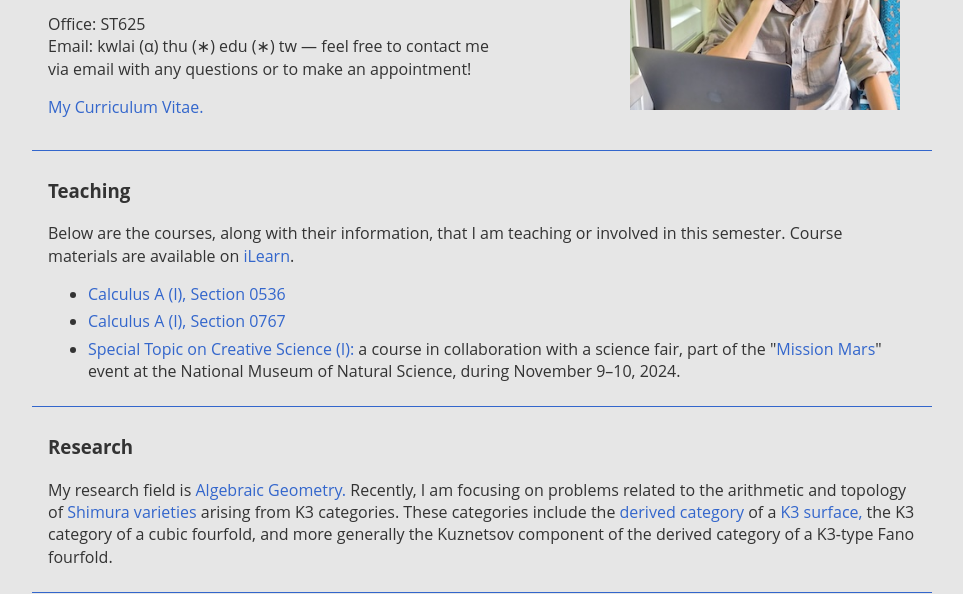
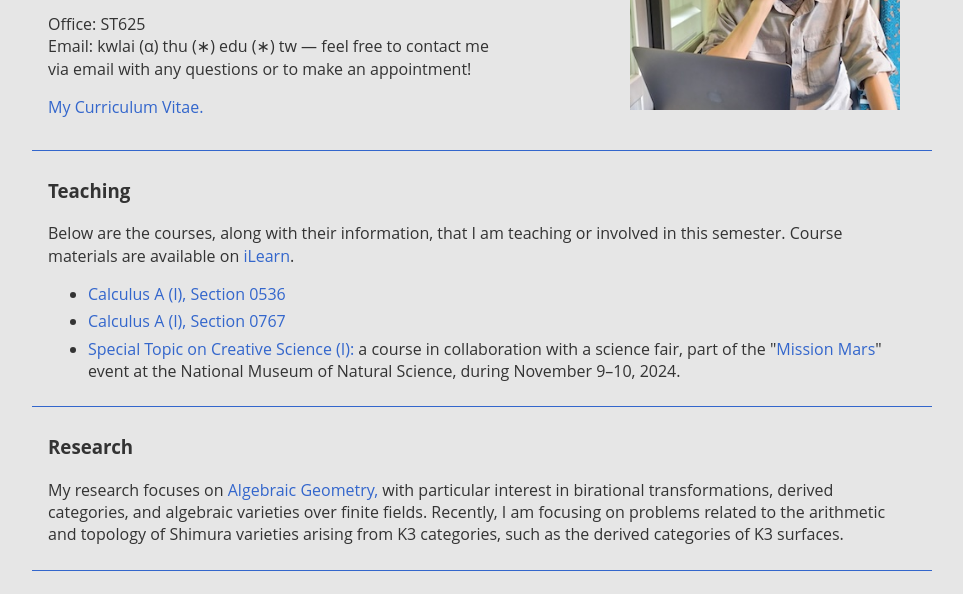
Before and after one commit to kwlai-math/kwlai-math.github.io, a plain HTML site: page index.html in a window 1280 px wide. Shown: the part 197-791 px from the top of the page, without its empty margins (158-1121 px from the left). Drawn offline with Linux system fonts and the light colour scheme.

Commit message:
Add files via upload

```diff
--- a/index.html
+++ b/index.html
@@ -57,23 +57,11 @@
 	<div class="content">
 		<h3>Research</h3>
 		<p>
-			My research field is
+			My research focuses on
 			<a href="https://en.wikipedia.org/wiki/Algebraic_geometry" target="_blank">
-				Algebraic Geometry.
+				Algebraic Geometry,
 			</a>
-			Recently, I am focusing on problems related to the arithmetic and topology of
-			<a href="https://en.wikipedia.org/wiki/Shimura_variety" target="_blank">
-				Shimura varieties
-			</a>
-			arising from K3 categories. These categories include the
-			<a href="https://en.wikipedia.org/wiki/Derived_category" target="_blank">
-				derived category
-			</a>
-			of a
-			<a href="https://en.wikipedia.org/wiki/K3_surface" target="_blank">
-				K3 surface,
-			</a>
-			the K3 category of a cubic fourfold, and more generally the Kuznetsov component of the derived category of a K3-type Fano fourfold.
+			with particular interest in birational transformations, derived categories, and algebraic varieties over finite fields. Recently, I am focusing on problems related to the arithmetic and topology of Shimura varieties arising from K3 categories, such as the derived categories of K3 surfaces.
 		</p>
 	</div>
 
```
Also changed, not shown: 1 other file.
